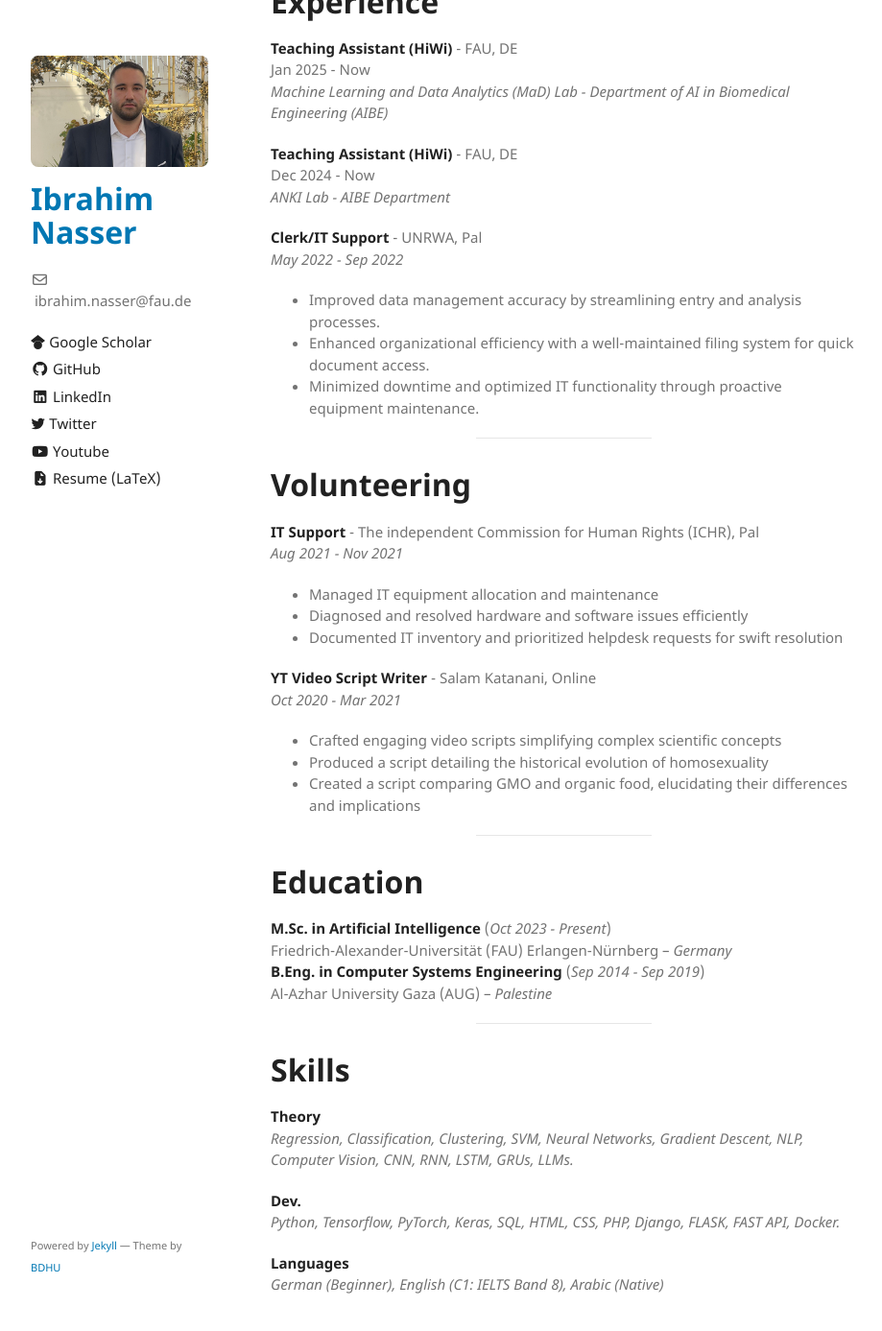
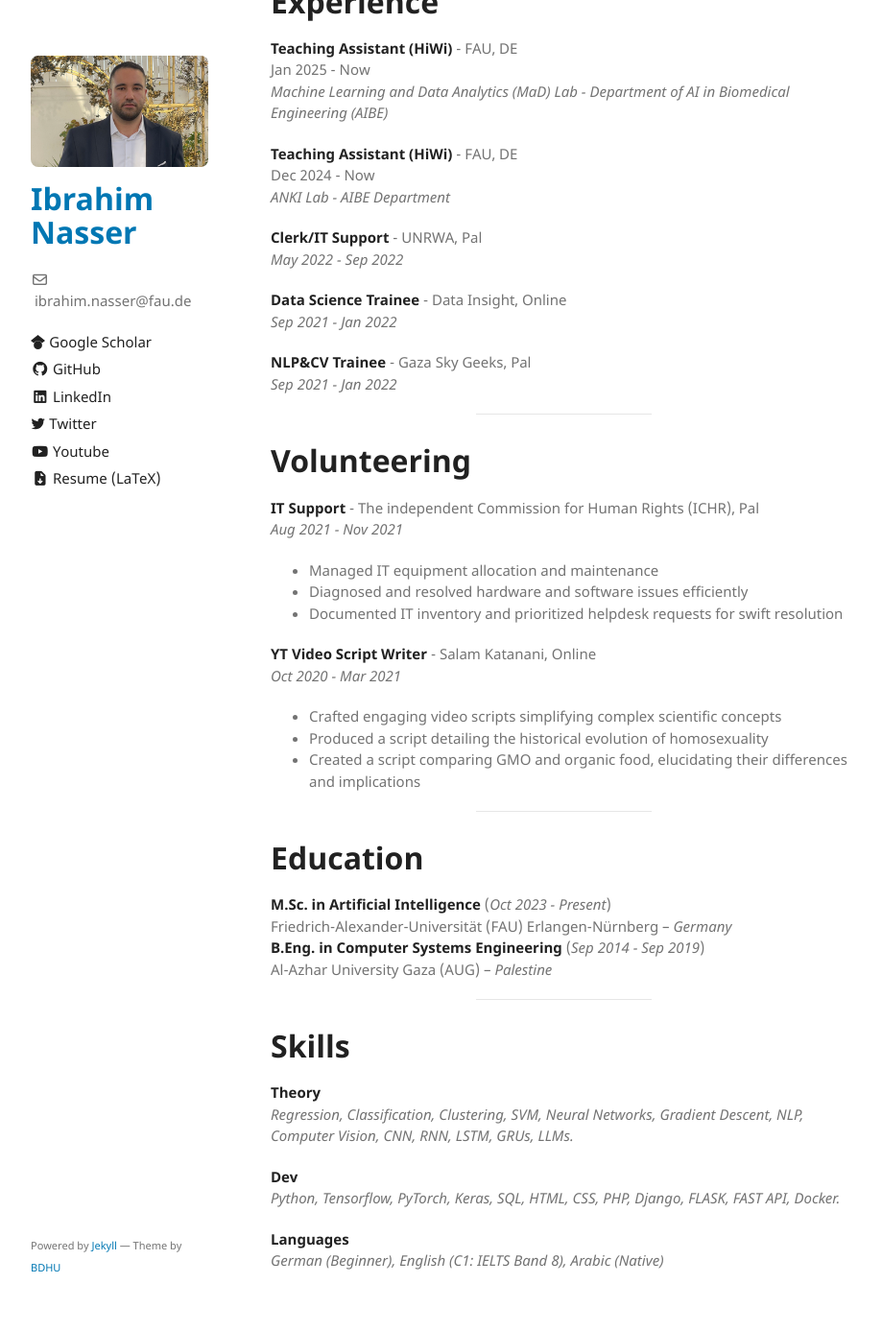
Before and after one commit to 96ibman/ibrahim-nasser, a Jekyll site: the page built from index.md, in a window 1280 px wide and 1400 px high, scrolled down 248 px. Shown: the top 1387 px of the window at 96% size, without its empty margins (178-1097 px from the left). Built offline with Jekyll 4.4.1, drawn with Linux system fonts in a browser that asks for light colours.

Commit message:
Experience Added

```diff
--- a/index.md
+++ b/index.md
@@ -19,9 +19,12 @@ Dec 2024 - Now <br>
 
 **Clerk/IT Support** - UNRWA, Pal <br>
 *May 2022 - Sep 2022*
-* Improved data management accuracy by streamlining entry and analysis processes.
-* Enhanced organizational efficiency with a well-maintained filing system for quick document access.
-* Minimized downtime and optimized IT functionality through proactive equipment maintenance.
+
+**Data Science Trainee** - Data Insight, Online <br>
+*Sep 2021 - Jan 2022*
+
+**NLP&CV Trainee** - Gaza Sky Geeks, Pal <br>
+*Sep 2021 - Jan 2022*
 <hr>
 
 # Volunteering
@@ -50,7 +53,7 @@ Al-Azhar University Gaza (AUG) – *Palestine*
 *Regression, Classification, Clustering, SVM, Neural Networks, Gradient Descent, NLP, Computer Vision,
 CNN, RNN, LSTM, GRUs, LLMs.*
 
-**Dev.**<br>
+**Dev**<br>
 *Python, Tensorflow, PyTorch, Keras, SQL, HTML, CSS, PHP, Django, FLASK, FAST API, Docker.*
 
 **Languages**<br>
```
